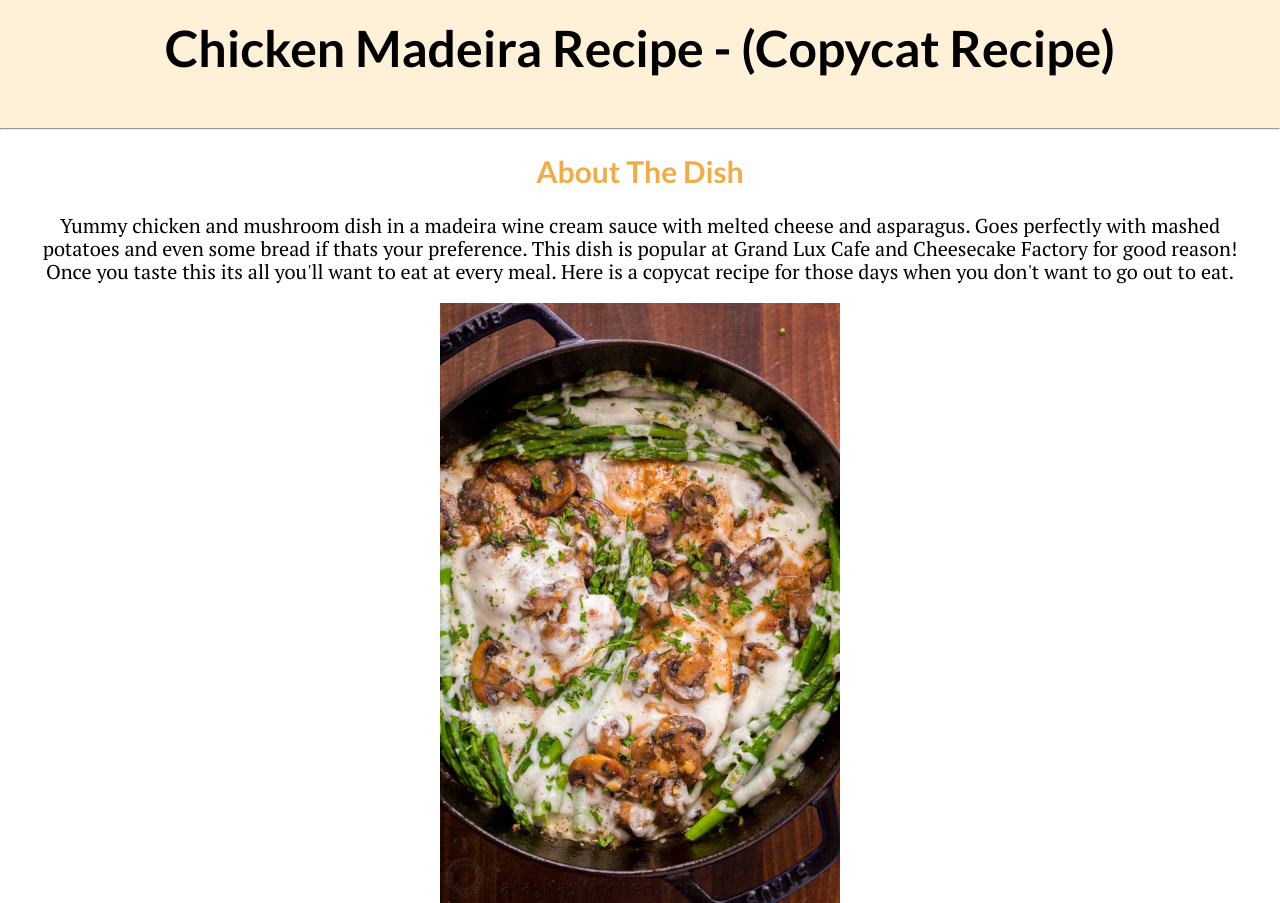
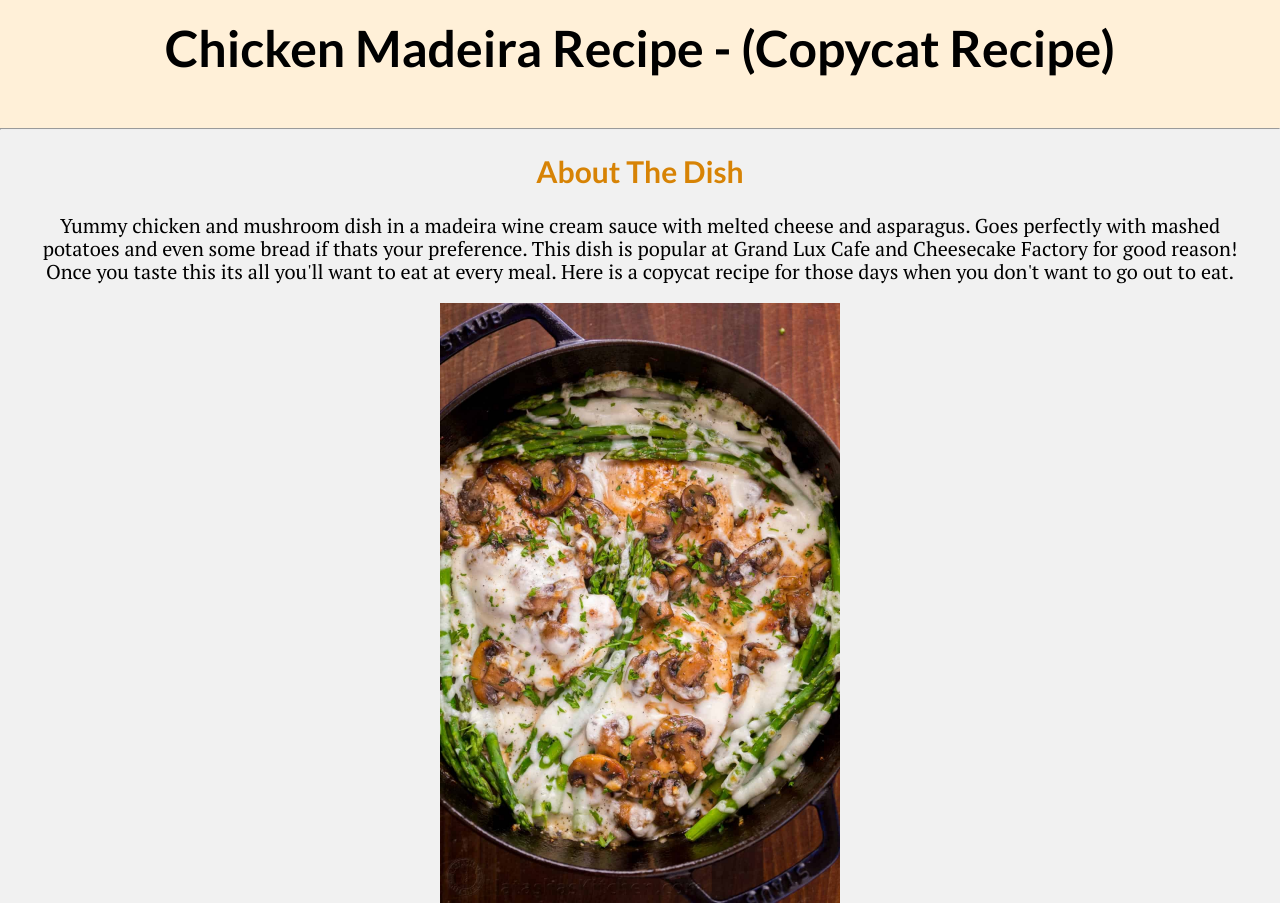
Before and after one commit to tmaso19/project-1, a plain HTML site: page index.html in a window 1280 px wide. Shown: the top 903 px of the page. Drawn offline with Linux system fonts and the light colour scheme.

Commit message:
fixed colors

```diff
--- a/css/main.css
+++ b/css/main.css
@@ -1,6 +1,6 @@
 /* Place CSS styles here */
 body{
-    background-color: #ffffff;
+    background-color: #f1f1f1;
     font-size: 20px;
     font-family: "PT Serif", serif;
     font-weight: 400;
@@ -19,7 +19,7 @@
 h2{
  font-family: "Lato", sans-serif;
  font-size: 30px;
- color: #f1ac45;
+ color: #d78305;
 
 }
 
@@ -49,7 +49,7 @@
 }
 
 .about-the-dish{
-    color: #f1ac45;
+    color: #d78305;
     text-align: center;
 
 
@@ -69,7 +69,7 @@
     padding-top: 20px;
     padding-bottom: 20px;
     background-color: #fff0d8;
-    outline-color: #dcaa5a;
+    outline-color: #d78305;
     margin-left: 200px;
     margin-right: 200px;
 
@@ -86,7 +86,7 @@
     padding-right: 250px;
     margin-top: 50px;
     margin-bottom: 50px;
-    color:#f1ac45
+    color:#d78305
 
 }
 
```
